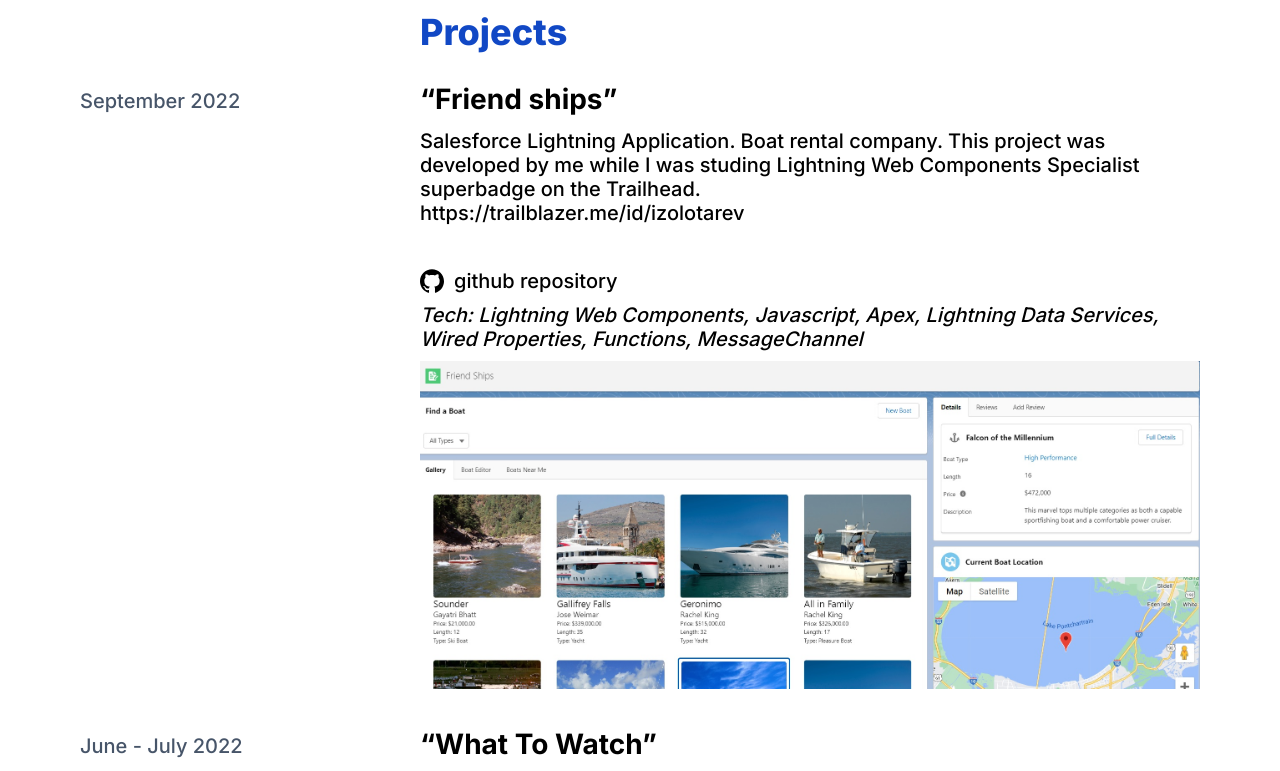
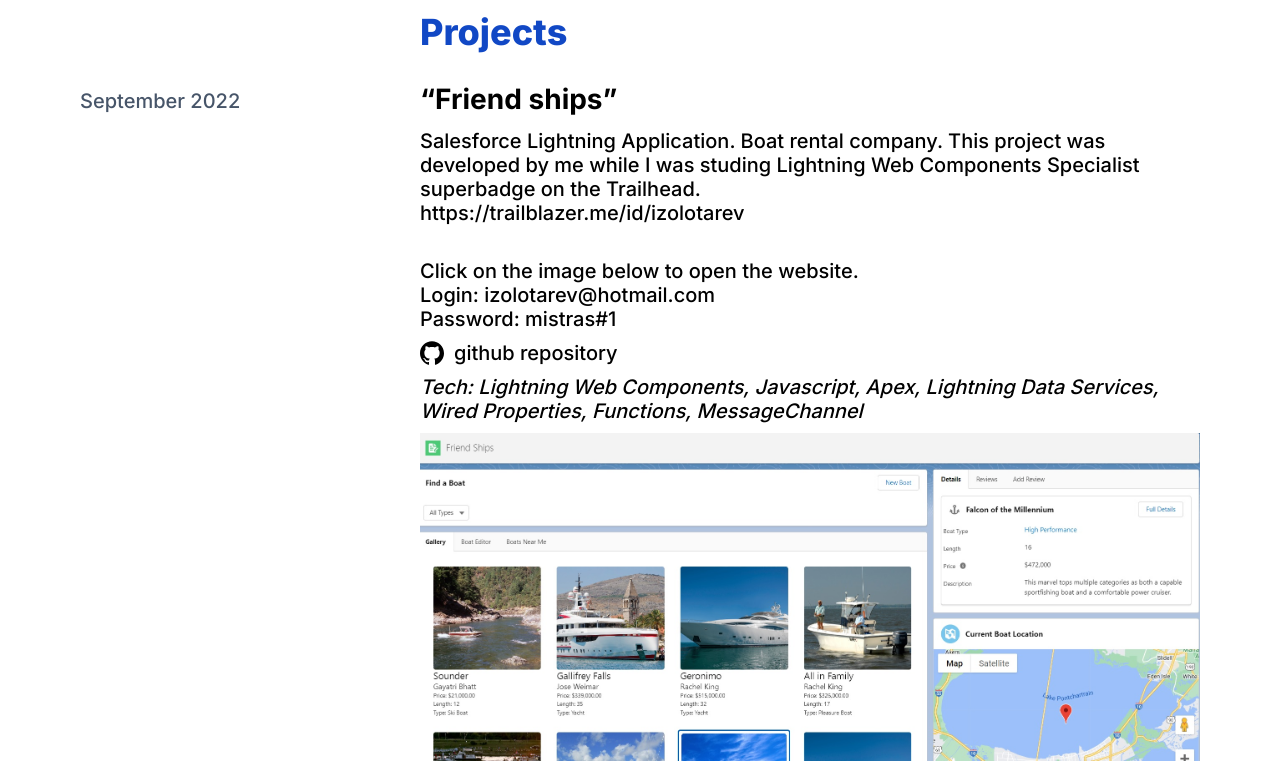
Before and after one commit to izolotarev/igor-cv-responsive, a website built with webpack: page index.html in a window 1280 px wide. Shown: the part 480-1251 px from the top of the page. Built offline with nearby package versions, Linux system fonts and the light colour scheme.

Commit message:
feat: add the link to salesforce app

```diff
--- a/index.html
+++ b/index.html
@@ -106,6 +106,9 @@
               <p class="projects__description">
                 Salesforce Lightning Application. Boat rental company.
                 This project was developed by me while I was studing Lightning Web Components Specialist superbadge on the Trailhead. <a href="https://trailblazer.me/id/izolotarev">https://trailblazer.me/id/izolotarev</a><br>
+                Click on the image below to open the website.<br>
+                Login: izolotarev@hotmail.com <br>
+                Password: mistras#1
               </p>
               <a href="https://github.com/izolotarev/friendships" aria-label="github">
                 <svg width="24" height="24" aria-hidden focusable="false">
@@ -114,17 +117,17 @@
                 <p class="projects__repo-desc">github repository</p>
               </a>
               <p class="projects__tech"><i>Tech: Lightning Web Components, Javascript, Apex, Lightning Data Services, Wired Properties, Functions, MessageChannel</i></p>
-              <!-- <a
-                href="#"
+              <a
+                href="https://mistrasgroup-dev-ed.develop.lightning.force.com/lightning/n/Friend_Ships"
                 aria-label="friendships"
                 target="_blank"
-              > -->
+              >
                 <img
                   class="projects__photo"
                   src="./src/assets/img/friendships.JPG"
                   alt="friendships"
                 />
-              <!-- </a> -->
+              </a>
             </li>
             <li class="projects__date">June - July  2022</li>
             <li class="projects__list-item">
```
